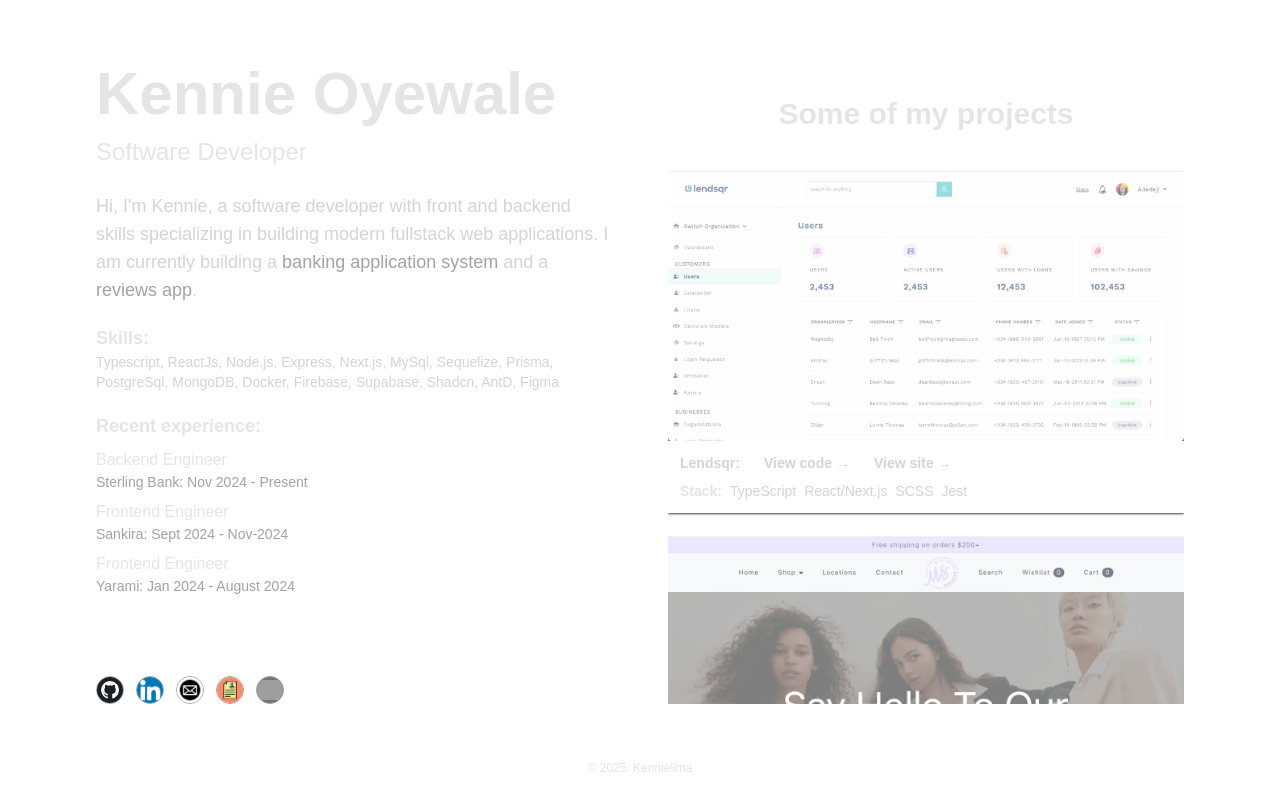
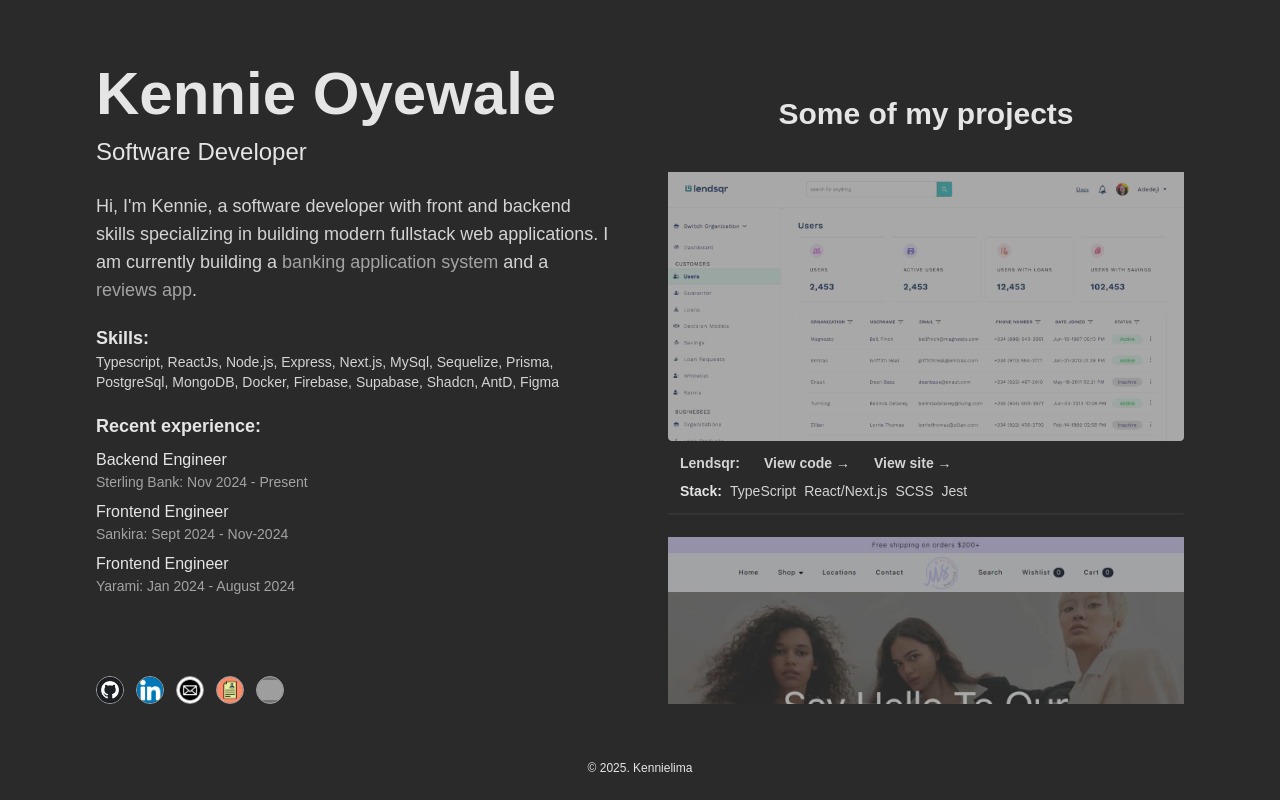
Before and after one commit to kennielima/portfolio-new, a Next.js app: page / in a window 1280 px wide. Built offline with nearby package versions, Linux system fonts and the light colour scheme; grey boxes are pictures that could not be loaded.

Commit message:
style compatibility fix

```diff
--- a/src/app/globals.css
+++ b/src/app/globals.css
@@ -16,8 +16,8 @@
 }
 
 body {
-  color: var(--foreground);
-  background: var(--background);
+  color: #e5e5e5;
+  background: #2a2a2a;
   font-family: Arial, Helvetica, sans-serif;
 }
 
```
